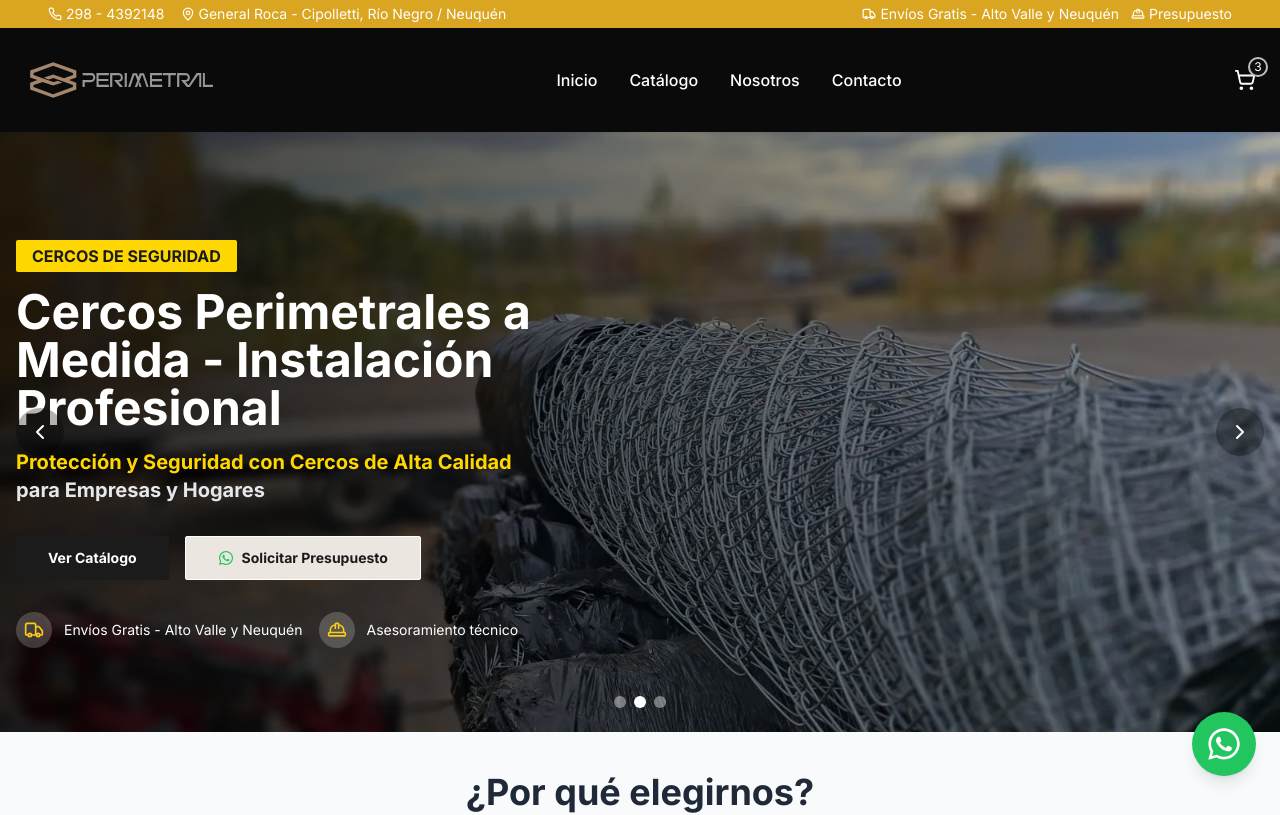
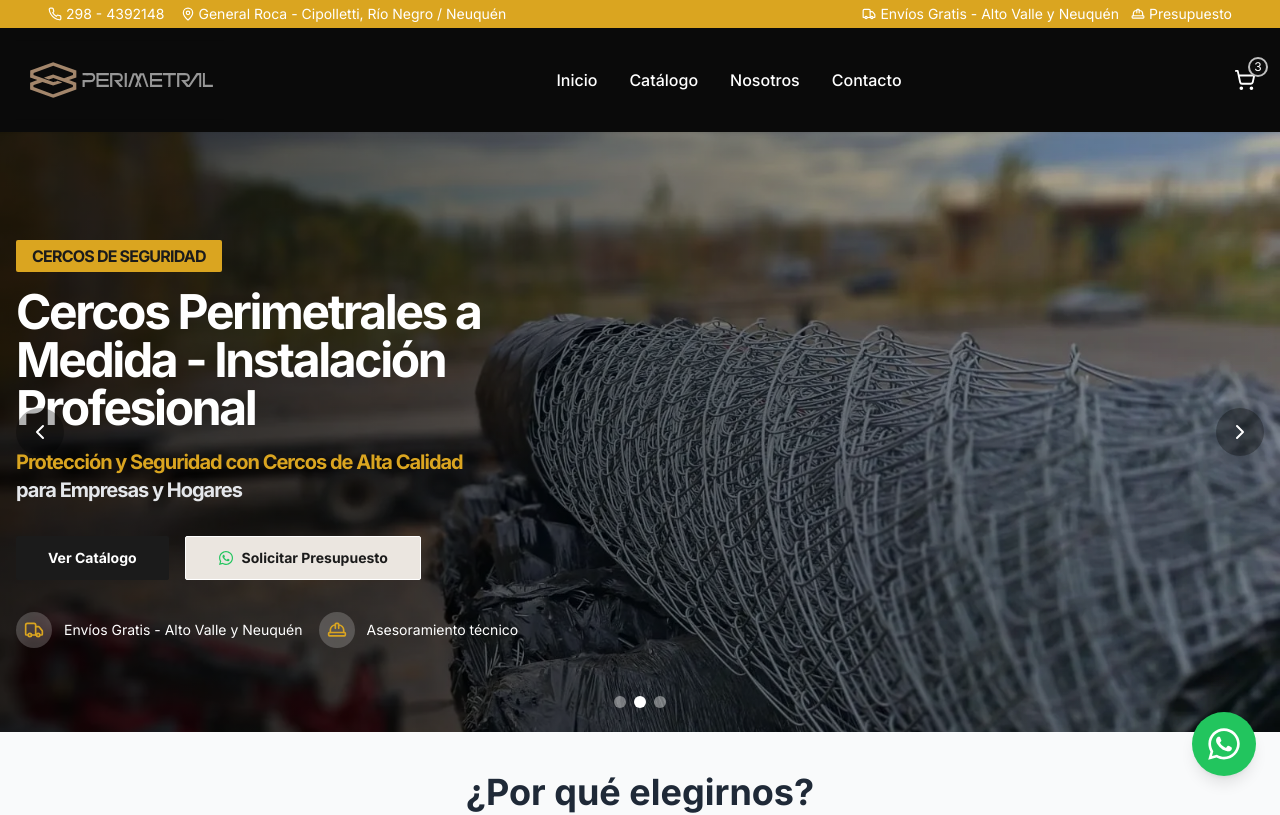
Before and after one commit to kevkarlion/Perimetral, a Next.js app: page / in a window 1280 px wide. Shown: the top 815 px of the page. Built offline with nearby package versions, Linux system fonts and the light colour scheme.

Commit message:
color brand modify

```diff
--- a/components/hero.tsx
+++ b/components/hero.tsx
@@ -83,21 +83,21 @@ export default function HeroCarousel() {
       {/* Content */}
       <div className="relative top-3 h-full container mx-auto px-4 flex flex-col justify-center items-start z-[50]">
         <div className="max-w-xl text-white">
-          <div className="inline-block bg-yellowOne text-blackCharcoal px-4 py-1 mb-4 rounded-md font-bold">
+          <div className="inline-block bg-brand tracking-tighter text-blackCharcoal px-4 py-1 mb-4 rounded-md font-bold">
             CERCOS DE SEGURIDAD
           </div>
-          <h1 className="text-4xl md:text-5xl lg:text-5xl font-bold mb-4 leading-tight">
+          <h1 className="text-4xl md:text-5xl lg:text-5xl font-bold tracking-tighter mb-4 leading-tight">
             Cercos Perimetrales a Medida - Instalación Profesional
           </h1>
-          <h2 className="text-lg md:text-xl mb-8 text-gray-200">
-            <span className="block text-yellowOne mt-2">
+          <h2 className="text-lg md:text-xl mb-8 text-gray-200 tracking-tighter">
+            <span className="block text-brand mt-2 tracking-tighter">
               Protección y Seguridad con Cercos de Alta Calidad
             </span>{' '}
             para Empresas y Hogares
           </h2>
           <div className="flex flex-col sm:flex-row gap-4">
             <Button size="lg" className="bg-blackCharcoal hover:bg-blackDeep text-white font-bold">
-              <Link href="/catalogo" className="flex items-center gap-2">
+              <Link href="/catalogo" className="flex items-center gap-2 ">
                Ver Catálogo
               </Link>
             </Button>
@@ -123,13 +123,13 @@ export default function HeroCarousel() {
           <div className="mt-8 flex flex-col sm:flex-row gap-4 flex-wrap pb-16 sm:pb-0">
             <div className="flex items-center">
               <div className="bg-white/20 p-2 rounded-full mr-3">
-                <Truck className="h-5 w-5 text-yellow-400" />
+                <Truck className="h-5 w-5 text-brand" />
               </div>
               <span className="text-sm">Envíos Gratis - Alto Valle y Neuquén</span>
             </div>
             <div className="flex items-center">
               <div className="bg-white/20 p-2 rounded-full mr-3">
-                <HardHat className="h-5 w-5 text-yellow-400" />
+                <HardHat className="h-5 w-5 text-brand" />
               </div>
               <span className="text-sm">Asesoramiento técnico</span>
             </div>
```
